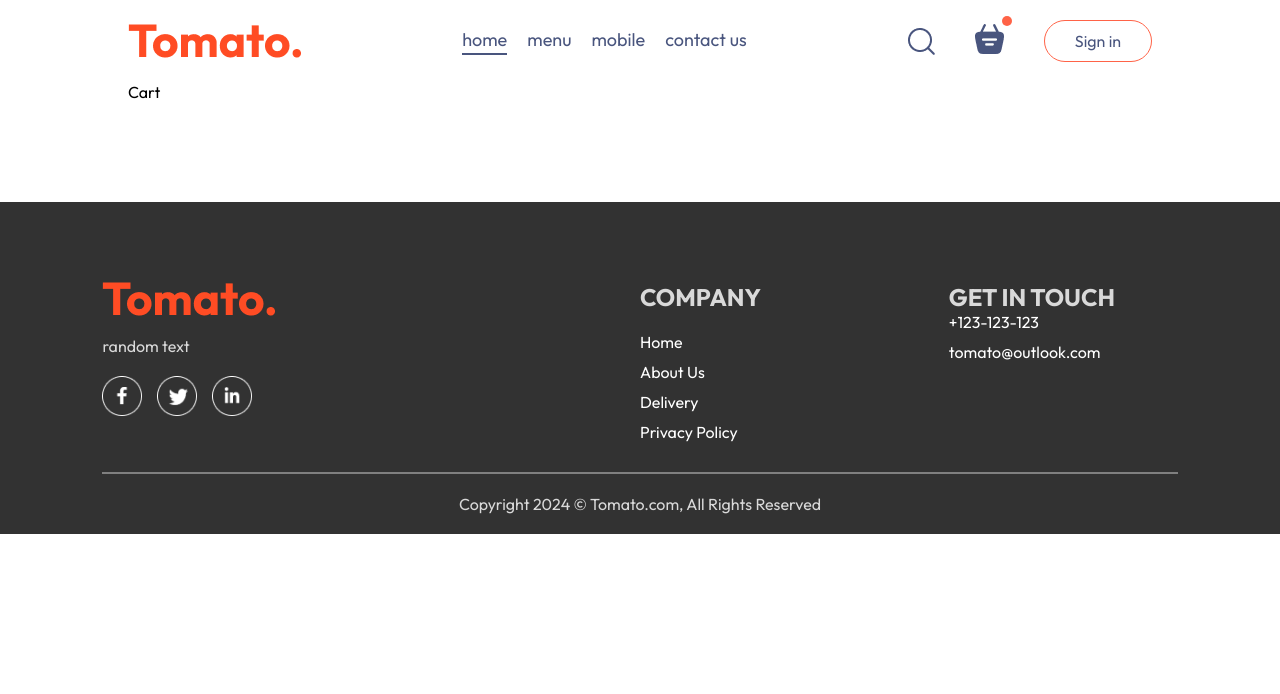
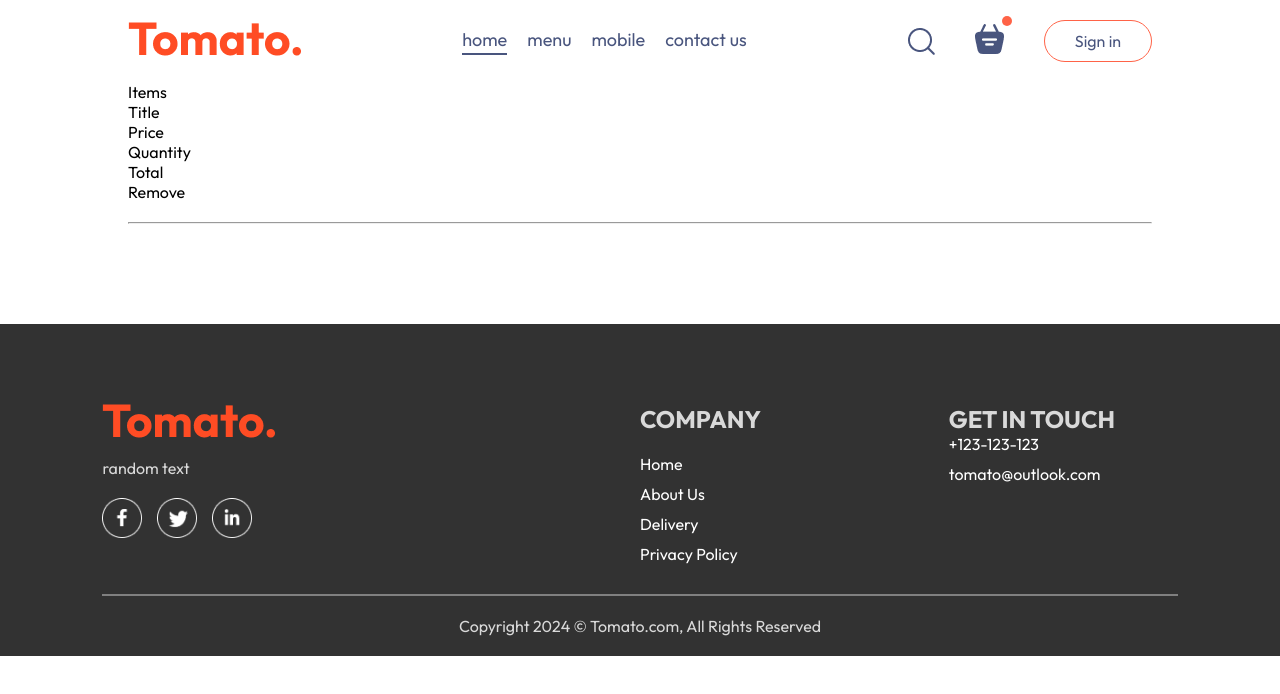
Before and after one commit to darrentan0512/food-delv, a React (Vite) app: page /cart in a window 1280 px wide. Shown: the top 694 px of the page. Built offline with nearby package versions, Linux system fonts and the light colour scheme.

Commit message:
feat: cart without css styling

```diff
--- a/src/components/Narbar/Navbar.jsx
+++ b/src/components/Narbar/Navbar.jsx
@@ -8,7 +8,7 @@
 
   return (
     <div className="navbar">
-      <img src={assets.logo} alt="logo" />
+      <Link to='/'><img src={assets.logo} alt="logo" /></Link>
       <ul className="navbar-menu">
         <Link
           onClick={() => setMenu("home")}
@@ -38,7 +38,7 @@
       <div className="navbar-right">
         <img src={assets.search_icon} alt="" />
         <div className="navbar-search-icon">
-          <img src={assets.basket_icon} alt="" />
+          <Link to='/cart'><img src={assets.basket_icon} alt="" /></Link>
           <div className="dot"></div>
         </div>
         <button onClick={() => setShowLogin(true)}>Sign in</button>
--- a/src/pages/Cart/Cart.jsx
+++ b/src/pages/Cart/Cart.jsx
@@ -1,10 +1,40 @@
-import React from 'react'
-import './Cart.css'
+import React, { useContext } from "react";
+import "./Cart.css";
+import { StoreContext } from "../../context/StoreContext";
 
 const Cart = () => {
+  const { cartItems, food_list, removeFromCart } = useContext(StoreContext);
+
   return (
-    <div>Cart</div>
-  )
-}
+    <div className="cart">
+      <div className="cart-items">
+        <div className="cart-items-title">
+          <p>Items</p>
+          <p>Title</p>
+          <p>Price</p>
+          <p>Quantity</p>
+          <p>Total</p>
+          <p>Remove</p>
+        </div>
+        <br />
+        <hr />
+        {food_list.map((item, index) => {
+          if (cartItems[item._id] > 0) {
+            return (
+              <div className="cart-items-title cart-items-item">
+                <img src={item.image} alt="" />
+                <p>{item.name}</p>
+                <p>{item.price}</p>
+                <p>{cartItems[item._id]}</p>
+                <p>{item.price * cartItems[item._id]}</p>
+                <p>x</p>
+              </div>
+            );
+          }
+        })}
+      </div>
+    </div>
+  );
+};
 
-export default Cart
+export default Cart;
```
